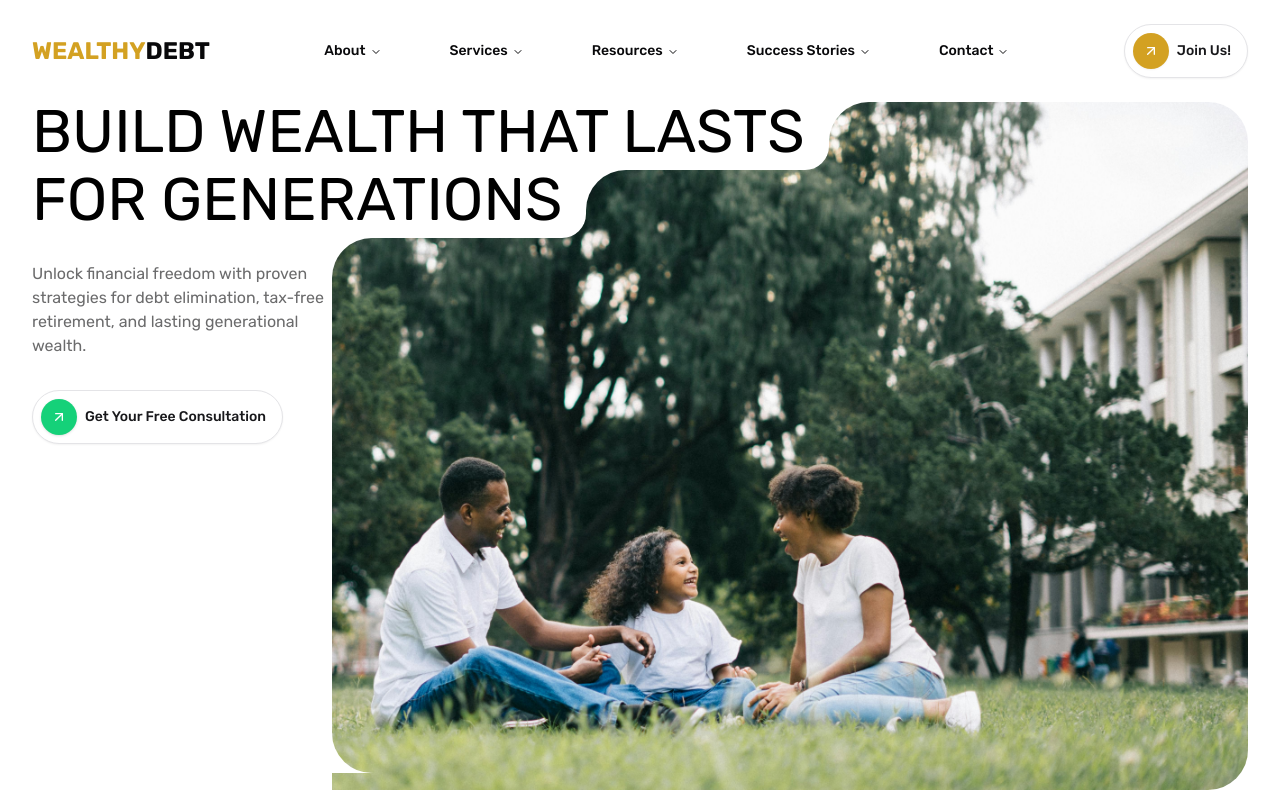
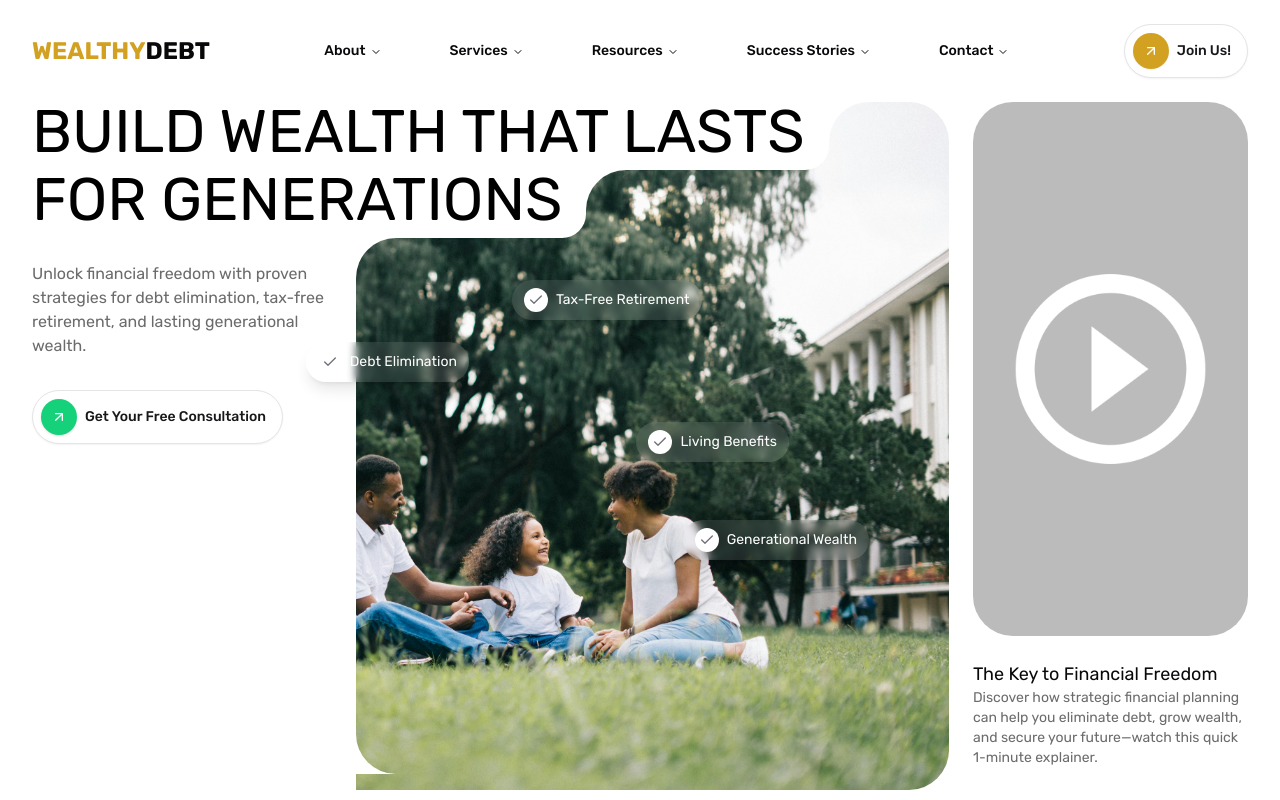
Before and after one commit to joaquincuenca/FREDONOMICS, a React (Vite) app: page /home in a window 1280 px wide. Built offline with nearby package versions, Linux system fonts and the light colour scheme.

Commit message:
add BenefitsCard component; enhance Home page layout with benefits section and video placeholder; update shapes CSS for improved styling

```diff
--- /dev/null
+++ b/src/components/benefits-card.tsx
@@ -0,0 +1,27 @@
+import { Check } from "lucide-react";
+
+interface BenefitsCardProps {
+  title: string;
+  top?: string;
+  bottom?: string;
+  left?: string;
+  right?: string;
+}
+
+export function BenefitsCard({
+  title,
+  top,
+  bottom,
+  left,
+  right,
+}: BenefitsCardProps) {
+  return (
+    <div
+      className="flex items-center px-3 py-2 rounded-full gap-2 text-white bg-white bg-opacity-10 backdrop-filter backdrop-blur-sm text-sm shadow-lg absolute"
+      style={{ top, bottom, left, right }}
+    >
+      <Check className="p-1 bg-white text-zinc-500 rounded-full" />
+      {title}
+    </div>
+  );
+}
--- a/src/pages/Home.tsx
+++ b/src/pages/Home.tsx
@@ -1,10 +1,36 @@
 import { ArrowUpRight } from "lucide-react";
 
 import { Button } from "@/components/ui/button";
+import { BenefitsCard } from "@/components/benefits-card";
+import React from "react";
+
+const benefits = [
+  {
+    title: "Tax-Free Retirement",
+    bottom: "30rem",
+    left: "30rem",
+  },
+  {
+    title: "Debt Elimination",
+    top: "15rem",
+    right: "30rem",
+  },
+  {
+    title: "Generational Wealth",
+    bottom: "15rem",
+    right: "5rem",
+  },
+  {
+    title: "Living Benefits",
+    top: "20rem",
+    right: "10rem",
+  },
+];
 
 export default function Home() {
   return (
-    <div className="h-full w-full relative grid">
+    <div className="h-full w-full relative grid grid-cols-[1fr_0.3fr] gap-6">
+      <div className="relative">
         <div className="h-full absolute left-0 grid grid-rows-[auto_1fr]">
           <div>
             <h1 className="md:text-6xl text-4xl uppercase title-h1-p1 relative w-fit rounded-br-3xl bg-white pr-6 pb-2 text-black">
@@ -14,7 +40,7 @@ export default function Home() {
               for Generations
             </h1>
           </div>
-        <div className="space-y-8 bg-white h-full w-fit relative pt-6 pb-8 title-content">
+          <div className="space-y-8 bg-white h-full w-fit relative pt-6 pb-8 pr-6 title-content">
             <p className="opacity-60 w-[300px]">
               Unlock financial freedom with proven strategies for debt
               elimination, tax-free retirement, and lasting generational wealth.
@@ -33,8 +59,29 @@ export default function Home() {
         <img
           src="/images/family.jpg"
           alt="Family in a field"
-        className="left-6 rounded-[2.5rem] -z-10 object-cover h-[86vh] w-full object-left"
+          className="rounded-[2.5rem] relative -z-10 object-cover h-[86vh] w-full object-left"
         />
+        {benefits.map((benefit, index) => (
+          <React.Fragment key={index}>
+            <BenefitsCard {...benefit} />
+          </React.Fragment>
+        ))}
+      </div>
+      <div className="grid grid-rows-[1fr_auto] gap-6 pb-8">
+        <img
+          src="/images/video-placeholder.png"
+          alt="Video Placeholder"
+          className="h-full w-full object-cover rounded-[2.5rem]"
+        />
+        <div>
+          <h2 className="text-lg">The Key to Financial Freedom</h2>
+          <p className="opacity-60 text-sm">
+            Discover how strategic financial planning can help you eliminate
+            debt, grow wealth, and secure your future—watch this quick 1-minute
+            explainer.
+          </p>
+        </div>
+      </div>
     </div>
   );
 }
--- a/src/styles/shapes.css
+++ b/src/styles/shapes.css
@@ -26,15 +26,15 @@
 }
 
 .title-content::before {
-  left: 300px;
+  left: 324px;
   top: 0;
   height: 85px;
   width: 45px;
 }
 .title-content::after {
   transform: rotate(-90deg);
-  left: 320px;
-  bottom: 7px;
+  left: 344px;
+  bottom: 1%;
   height: 85px;
   width: 45px;
 }
```
Also changed, not shown: public/images/video-placeholder.png (added). Lines whose indentation alone changed are shown as unchanged.
